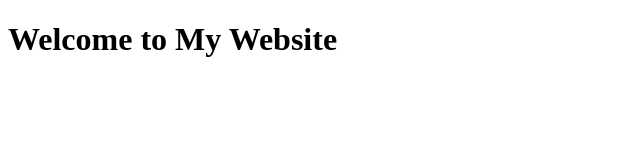
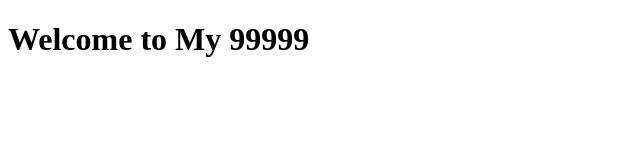
Before and after one commit to limbogCom/Project_Test_2022, a plain HTML site: page index.html in a window 1280 px wide. Shown: the full height of the page, 0-640 px from the left. Drawn offline with Linux system fonts and the light colour scheme.

Commit message:
Update index.html
999

```diff
--- a/index.html
+++ b/index.html
@@ -8,7 +8,7 @@
   </head>
   <body>
     <main>
-        <h1>Welcome to My Website</h1>
+        <h1>Welcome to My 99999</h1>
     </main>
   </body>
 </html>
```
